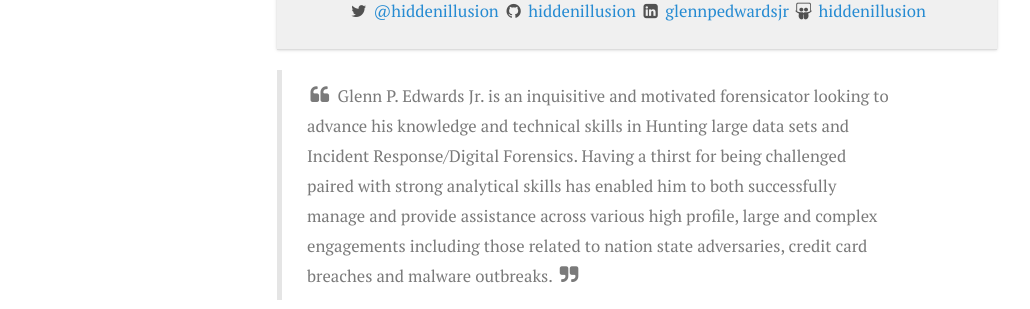
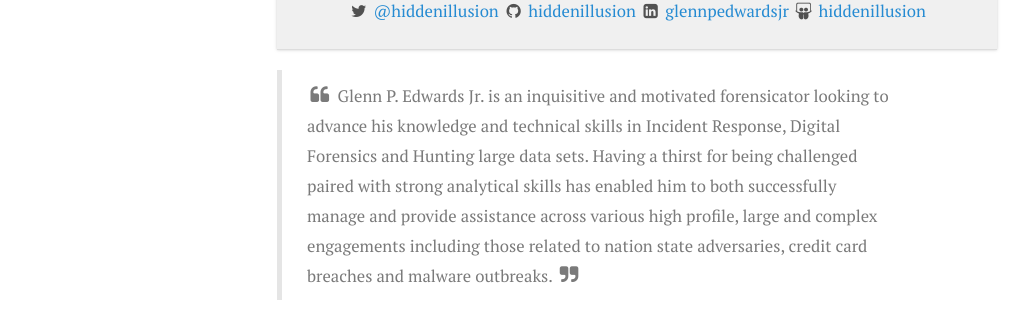
Before and after one commit to hiddenillusion/hiddenillusion.github.io, a Jekyll site: the page built from resume/resume.md, in a window 1280 px wide and 900 px high. Shown: the part 228-537 px from the top of the window, without its empty margins (3-1033 px from the left). Built offline with Jekyll 4.4.1, drawn with Linux system fonts in a browser that asks for light colours; nearby versions of some CDN libraries; comment, search, counter and statistics services are not loaded.

Commit message:
make sense

```diff
--- a/resume/resume.md
+++ b/resume/resume.md
@@ -4,7 +4,7 @@ title: " :: Resume"
 menu: $ whoami
 permalink: /resume/
 
-summary: Glenn P. Edwards Jr. is an inquisitive and motivated forensicator looking to advance his knowledge and technical skills in Hunting large data sets and Incident Response/Digital Forensics. Having a thirst for being challenged paired with strong analytical skills has enabled him to both successfully manage and provide assistance across various high profile, large and complex engagements including those related to nation state adversaries, credit card breaches and malware outbreaks.
+summary: Glenn P. Edwards Jr. is an inquisitive and motivated forensicator looking to advance his knowledge and technical skills in Incident Response, Digital Forensics and Hunting large data sets. Having a thirst for being challenged paired with strong analytical skills has enabled him to both successfully manage and provide assistance across various high profile, large and complex engagements including those related to nation state adversaries, credit card breaches and malware outbreaks.
 
 education:
     - school1:
```
